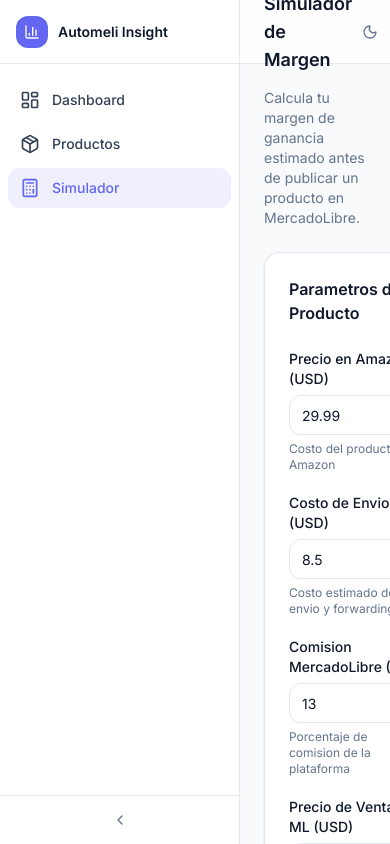
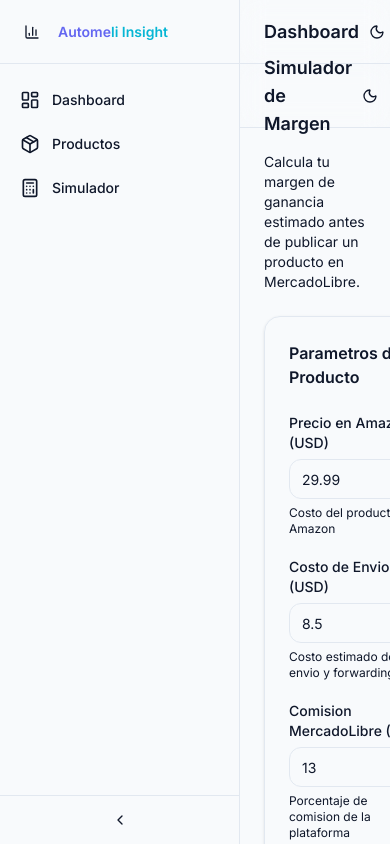
Before and after one commit to SoyNani/AM-Insight-demo, a Next.js app: page /dashboard/simulator in a window 390 px wide. Shown: the top 844 px of the page. Built offline with nearby package versions, Linux system fonts and the light colour scheme.

Commit message:
feat: agregando colores al modo oscuro

```diff
--- a/src/app/dashboard/layout.tsx
+++ b/src/app/dashboard/layout.tsx
@@ -1,7 +1,9 @@
 "use client"
 
 import { useState } from "react"
+
 import { Sidebar } from "@/components/organisms/sidebar"
+import { Header } from "@/components/organisms/header"
 import { cn } from "@/lib/utils"
 
 export default function DashboardLayout({
@@ -14,14 +16,15 @@ export default function DashboardLayout({
   return (
     <div className="min-h-screen bg-background">
       <Sidebar collapsed={collapsed} onToggle={() => setCollapsed(!collapsed)} />
-      <main
-        className={cn(
-          "transition-all duration-300",
-          collapsed ? "ml-16" : "ml-60"
-        )}
-      >
-        {children}
-      </main>
+      <div className={cn(
+        "flex flex-col transition-all duration-300 min-h-screen",
+        collapsed ? "ml-16" : "ml-60"
+      )}>
+        <Header title="Dashboard" />
+        <main className="flex-1">
+          {children}
+        </main>
+      </div>
     </div>
   )
 }
--- a/src/app/globals.css
+++ b/src/app/globals.css
@@ -1,33 +1,34 @@
 @import "tailwindcss";
 
-@theme inline {
+:root {
   --font-sans: 'Geist', 'Geist Fallback', system-ui, sans-serif;
   --font-mono: 'Geist Mono', 'Geist Mono Fallback', monospace;
 
-  --color-background: var(--background);
-  --color-foreground: var(--foreground);
-  --color-card: var(--card);
-  --color-card-foreground: var(--card-foreground);
-  --color-primary: var(--primary);
-  --color-primary-foreground: var(--primary-foreground);
-  --color-secondary: var(--secondary);
-  --color-secondary-foreground: var(--secondary-foreground);
-  --color-muted: var(--muted);
-  --color-muted-foreground: var(--muted-foreground);
-  --color-accent: var(--accent);
-  --color-accent-foreground: var(--accent-foreground);
-  --color-border: var(--border);
-  --color-input: var(--input);
-  --color-ring: var(--ring);
-  --color-destructive: var(--destructive);
-  --color-destructive-foreground: var(--destructive-foreground);
-  --color-success: var(--success);
-  --color-success-foreground: var(--success-foreground);
-  --color-warning: var(--warning);
-  --color-warning-foreground: var(--warning-foreground);
-  --color-sidebar: var(--sidebar);
-  --color-sidebar-foreground: var(--sidebar-foreground);
-  --color-sidebar-accent: var(--sidebar-accent);
+  /* Light mode colors */
+  --color-background: #f8fafc;
+  --color-foreground: #0f172a;
+  --color-card: #ffffff;
+  --color-card-foreground: #0f172a;
+  --color-primary: #6366f1;
+  --color-primary-foreground: #ffffff;
+  --color-secondary: #f1f5f9;
+  --color-secondary-foreground: #334155;
+  --color-muted: #f1f5f9;
+  --color-muted-foreground: #64748b;
+  --color-accent: #06b6d4;
+  --color-accent-foreground: #ffffff;
+  --color-border: #e2e8f0;
+  --color-input: #e2e8f0;
+  --color-ring: #6366f1;
+  --color-destructive: #ef4444;
+  --color-destructive-foreground: #ffffff;
+  --color-success: #10b981;
+  --color-success-foreground: #ffffff;
+  --color-warning: #f59e0b;
+  --color-warning-foreground: #ffffff;
+  --color-sidebar: #ffffff;
+  --color-sidebar-foreground: #334155;
+  --color-sidebar-accent: #f1f5f9;
 
   --radius-sm: 0.375rem;
   --radius-md: 0.5rem;
@@ -35,61 +36,34 @@
   --radius-xl: 1rem;
 }
 
-:root {
-  --background: #f8fafc;
-  --foreground: #0f172a;
-  --card: #ffffff;
-  --card-foreground: #0f172a;
-  --primary: #6366f1;
-  /* Indigo 500 */
-  --primary-foreground: #ffffff;
-  --secondary: #f1f5f9;
-  --secondary-foreground: #334155;
-  --muted: #f1f5f9;
-  --muted-foreground: #64748b;
-  --accent: #06b6d4;
-  --accent-foreground: #ffffff;
-  --border: #e2e8f0;
-  --input: #e2e8f0;
-  --ring: #6366f1;
-  --destructive: #ef4444;
-  --destructive-foreground: #ffffff;
-  --success: #10b981;
-  --success-foreground: #ffffff;
-  --warning: #f59e0b;
-  --warning-foreground: #ffffff;
-  --sidebar: #ffffff;
-  --sidebar-foreground: #334155;
-  --sidebar-accent: #f1f5f9;
-}
+
 
 .dark {
-  --background: #020617;
-  /* Very dark slate/blue */
-  --foreground: #f8fafc;
-  --card: #0f172acc;
-  /* Slate 900 with ~80% opacity */
-  --card-foreground: #f8fafc;
-  --primary: #6366f1;
-  --primary-foreground: #ffffff;
-  --secondary: #1e293b;
-  --secondary-foreground: #cbd5e1;
-  --muted: #1e293b;
-  --muted-foreground: #94a3b8;
-  --accent: #22d3ee;
-  --accent-foreground: #0f172a;
-  --border: #1e293b;
-  --input: #1e293b;
-  --ring: #6366f1;
-  --destructive: #f87171;
-  --destructive-foreground: #ffffff;
-  --success: #34d399;
-  --success-foreground: #020617;
-  --warning: #fbbf24;
-  --warning-foreground: #020617;
-  --sidebar: #020617;
-  --sidebar-foreground: #cbd5e1;
-  --sidebar-accent: #1e293b;
+  /* Dark mode colors - matching reference design */
+  --color-background: #020617;
+  --color-foreground: #f8fafc;
+  --color-card: #0f172a;
+  --color-card-foreground: #f8fafc;
+  --color-primary: #6366f1;
+  --color-primary-foreground: #ffffff;
+  --color-secondary: #1e293b;
+  --color-secondary-foreground: #cbd5e1;
+  --color-muted: #1e293b;
+  --color-muted-foreground: #94a3b8;
+  --color-accent: #22d3ee;
+  --color-accent-foreground: #0f172a;
+  --color-border: #1e293b;
+  --color-input: #1e293b;
+  --color-ring: #6366f1;
+  --color-destructive: #f87171;
+  --color-destructive-foreground: #ffffff;
+  --color-success: #34d399;
+  --color-success-foreground: #020617;
+  --color-warning: #fbbf24;
+  --color-warning-foreground: #020617;
+  --color-sidebar: #0a0f1e;
+  --color-sidebar-foreground: #cbd5e1;
+  --color-sidebar-accent: #1e293b;
 }
 
 /* Glassmorphism for dark mode cards */
@@ -100,12 +74,12 @@
 }
 
 * {
-  border-color: var(--border);
+  border-color: var(--color-border);
 }
 
 body {
-  background-color: var(--background);
-  color: var(--foreground);
+  background-color: var(--color-background);
+  color: var(--color-foreground);
   font-family: var(--font-sans);
 }
 
@@ -120,12 +94,12 @@ body {
 }
 
 ::-webkit-scrollbar-thumb {
-  background: var(--muted-foreground);
+  background: var(--color-muted-foreground);
   border-radius: 9999px;
 }
 
 ::-webkit-scrollbar-thumb:hover {
-  background: var(--foreground);
+  background: var(--color-foreground);
 }
 
 /* Animations */
--- a/src/components/organisms/add-product-modal.tsx
+++ b/src/components/organisms/add-product-modal.tsx
@@ -69,7 +69,7 @@ export function AddProductModal() {
 
     if (!isOpen) {
         return (
-            <Button onClick={() => setIsOpen(true)} className="gap-2">
+            <Button onClick={() => setIsOpen(true)} className="gap-2 button-primary">
                 <Plus className="h-4 w-4" />
                 Agregar Producto
             </Button>
--- a/src/components/organisms/metric-card.tsx
+++ b/src/components/organisms/metric-card.tsx
@@ -23,8 +23,8 @@ export function MetricCard({
   return (
     <Card
       className={cn(
-        "relative overflow-hidden border-none bg-white p-6 shadow-sm transition-all duration-300 hover:shadow-md dark:bg-card/40 dark:backdrop-blur-xl dark:ring-1 dark:ring-white/10",
-        "animate-fade-in",
+        "relative overflow-hidden card p-6 shadow-sm transition-all duration-300 hover:shadow-md",
+        "bg-card text-card-foreground border border-border dark:bg-card dark:text-card-foreground dark:border-border animate-fade-in",
         className
       )}
       style={{ animationDelay: `${delay}ms` }}
--- a/src/components/organisms/sales-chart.tsx
+++ b/src/components/organisms/sales-chart.tsx
@@ -25,8 +25,8 @@ const data = [
 export function SalesChart() {
     return (
         <Card className={cn(
-            "border-none bg-white p-6 shadow-sm dark:bg-card/40 dark:backdrop-blur-xl dark:ring-1 dark:ring-white/10",
-            "animate-fade-in"
+            "card p-6 shadow-sm animate-fade-in",
+            "bg-card text-card-foreground border border-border dark:bg-card dark:text-card-foreground dark:border-border"
         )}
             style={{ animationDelay: "100ms" }}
         >
@@ -68,7 +68,7 @@ export function SalesChart() {
                         />
                         <Bar
                             dataKey="ventas"
-                            fill="var(--primary)"
+                            fill="var(--color-primary)"
                             radius={[4, 4, 0, 0]}
                             barSize={32}
                             className="fill-primary"
--- a/src/components/organisms/sidebar.tsx
+++ b/src/components/organisms/sidebar.tsx
@@ -29,7 +29,7 @@ export function Sidebar({ collapsed, onToggle }: SidebarProps) {
   return (
     <aside
       className={cn(
-        "fixed left-0 top-0 z-30 flex h-screen flex-col border-r border-border bg-sidebar transition-all duration-300",
+        "sidebar fixed left-0 top-0 z-30 flex h-screen flex-col border-r border-border bg-sidebar transition-all duration-300",
         collapsed ? "w-16" : "w-60"
       )}
     >
@@ -39,8 +39,8 @@ export function Sidebar({ collapsed, onToggle }: SidebarProps) {
           <BarChart3 className="h-4 w-4 text-primary-foreground" />
         </div>
         {!collapsed && (
-          <span className="text-sm font-semibold text-foreground whitespace-nowrap animate-fade-in">
-            Automeli Insight
+          <span className="text-sm font-semibold text-primary whitespace-nowrap animate-fade-in">
+            <span style={{ color: 'var(--color-primary)' }}>Autome</span><span style={{ color: 'var(--color-accent)' }}>li Insight</span>
           </span>
         )}
       </div>
@@ -58,8 +58,8 @@ export function Sidebar({ collapsed, onToggle }: SidebarProps) {
                   className={cn(
                     "flex items-center gap-3 rounded-lg px-3 py-2.5 text-sm font-medium transition-colors duration-200",
                     isActive
-                      ? "bg-primary/10 text-primary"
-                      : "text-sidebar-foreground hover:bg-sidebar-accent"
+                      ? "active"
+                      : "hover:bg-sidebar-accent text-sidebar-foreground"
                   )}
                   aria-current={isActive ? "page" : undefined}
                 >
--- a/src/components/organisms/simulator-form.tsx
+++ b/src/components/organisms/simulator-form.tsx
@@ -37,7 +37,7 @@ export function SimulatorForm() {
   return (
     <div className="grid gap-6 lg:grid-cols-2">
       {/* Input Form */}
-      <Card className="animate-fade-in">
+      <Card className="animate-fade-in card">
         <h3 className="mb-6 text-base font-semibold text-foreground">
           Parametros del Producto
         </h3>
@@ -85,15 +85,15 @@ export function SimulatorForm() {
       {/* Results */}
       <div className="flex flex-col gap-4">
         <Card
-          className="animate-fade-in border-2"
+          className="animate-fade-in card border-2"
           style={{
             animationDelay: "100ms",
             borderColor:
               profitStatus === "positive"
-                ? "var(--success)"
+                ? "var(--color-success)"
                 : profitStatus === "negative"
-                  ? "var(--destructive)"
-                  : "var(--border)",
+                  ? "var(--color-destructive)"
+                  : "var(--color-border)",
           }}
         >
           <CardHeader>
@@ -119,10 +119,10 @@ export function SimulatorForm() {
             style={{
               color:
                 profitStatus === "positive"
-                  ? "var(--success)"
+                  ? "var(--color-success)"
                   : profitStatus === "negative"
-                    ? "var(--destructive)"
-                    : "var(--foreground)",
+                    ? "var(--color-destructive)"
+                    : "var(--color-foreground)",
             }}
           >
             {formatCurrency(simulation.profit)}
@@ -135,24 +135,28 @@ export function SimulatorForm() {
             label="Margen de Ganancia"
             value={`${simulation.marginPercent.toFixed(1)}%`}
             delay={200}
+            className="card"
           />
           <ResultCard
             icon={<DollarSign className="h-4 w-4" />}
             label="Comision ML"
             value={formatCurrency(simulation.margin)}
             delay={300}
+            className="card"
           />
           <ResultCard
             icon={<Truck className="h-4 w-4" />}
             label="Costo Total"
             value={formatCurrency(amazonPrice + shippingCost)}
             delay={400}
+            className="card"
           />
           <ResultCard
             icon={<TrendingUp className="h-4 w-4" />}
             label="Precio de Venta"
             value={formatCurrency(mlPrice)}
             delay={500}
+            className="card"
           />
         </div>
       </div>
@@ -165,15 +169,17 @@ function ResultCard({
   label,
   value,
   delay = 0,
+  className = "",
 }: {
   icon: React.ReactNode
   label: string
   value: string
   delay?: number
+  className?: string
 }) {
   return (
     <Card
-      className="animate-fade-in"
+      className={`animate-fade-in ${className}`}
       style={{ animationDelay: `${delay}ms` }}
     >
       <div className="flex items-center gap-2 text-muted-foreground">
--- a/src/components/organisms/top-products.tsx
+++ b/src/components/organisms/top-products.tsx
@@ -35,8 +35,8 @@ const products = [
 export function TopProducts() {
     return (
         <Card className={cn(
-            "border-none bg-white p-6 shadow-sm dark:bg-card/40 dark:backdrop-blur-xl dark:ring-1 dark:ring-white/10",
-            "animate-fade-in"
+            "card p-6 shadow-sm animate-fade-in",
+            "bg-card text-card-foreground border border-border dark:bg-card dark:text-card-foreground dark:border-border"
         )}
             style={{ animationDelay: "200ms" }}
         >
```
Also changed, not shown: src/app/dashboard/page.tsx (+10 -6 lines), src/components/organisms/income-chart.tsx (+6 -6 lines), src/components/organisms/product-list.tsx (+6 -7 lines).
